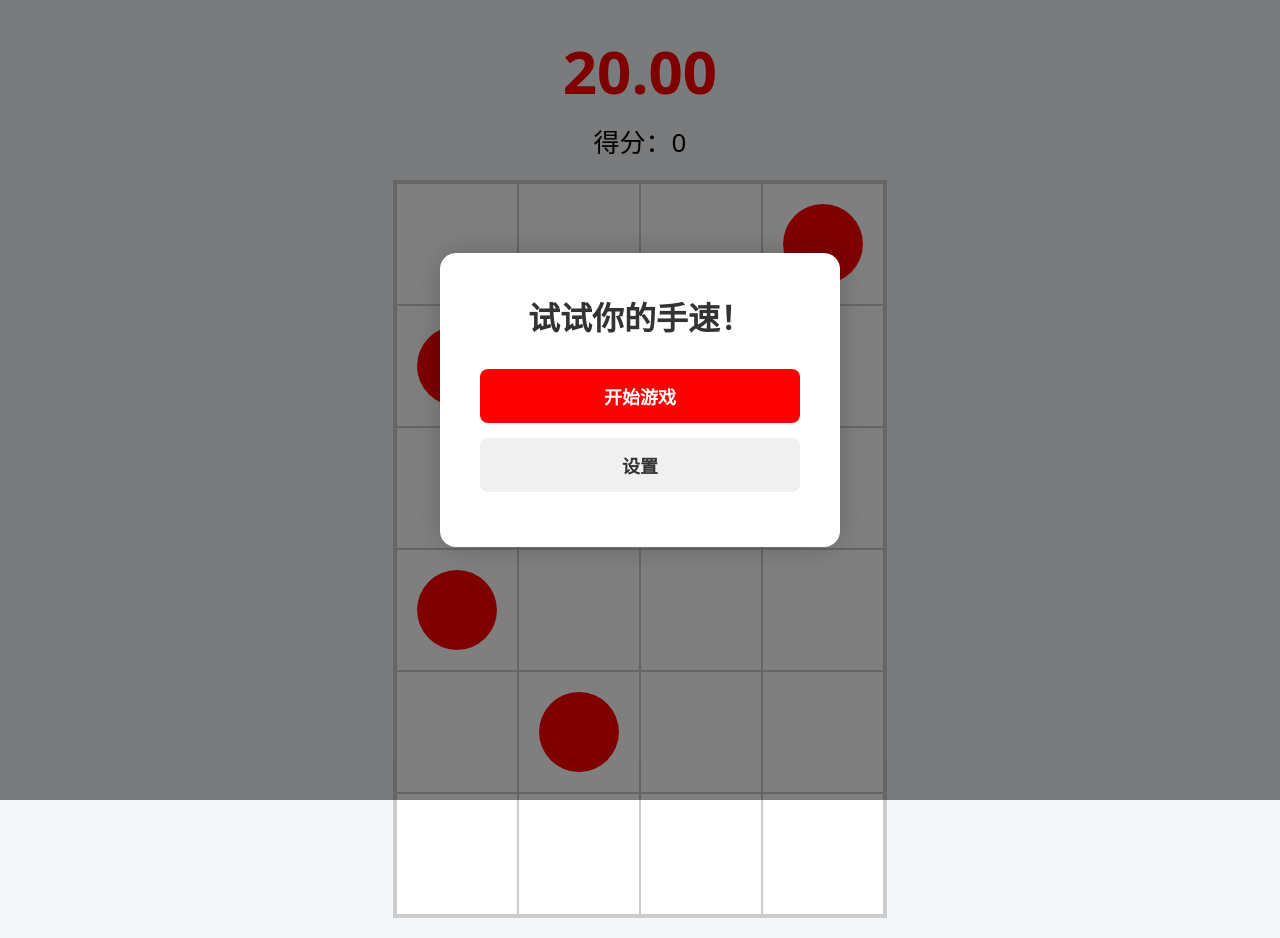
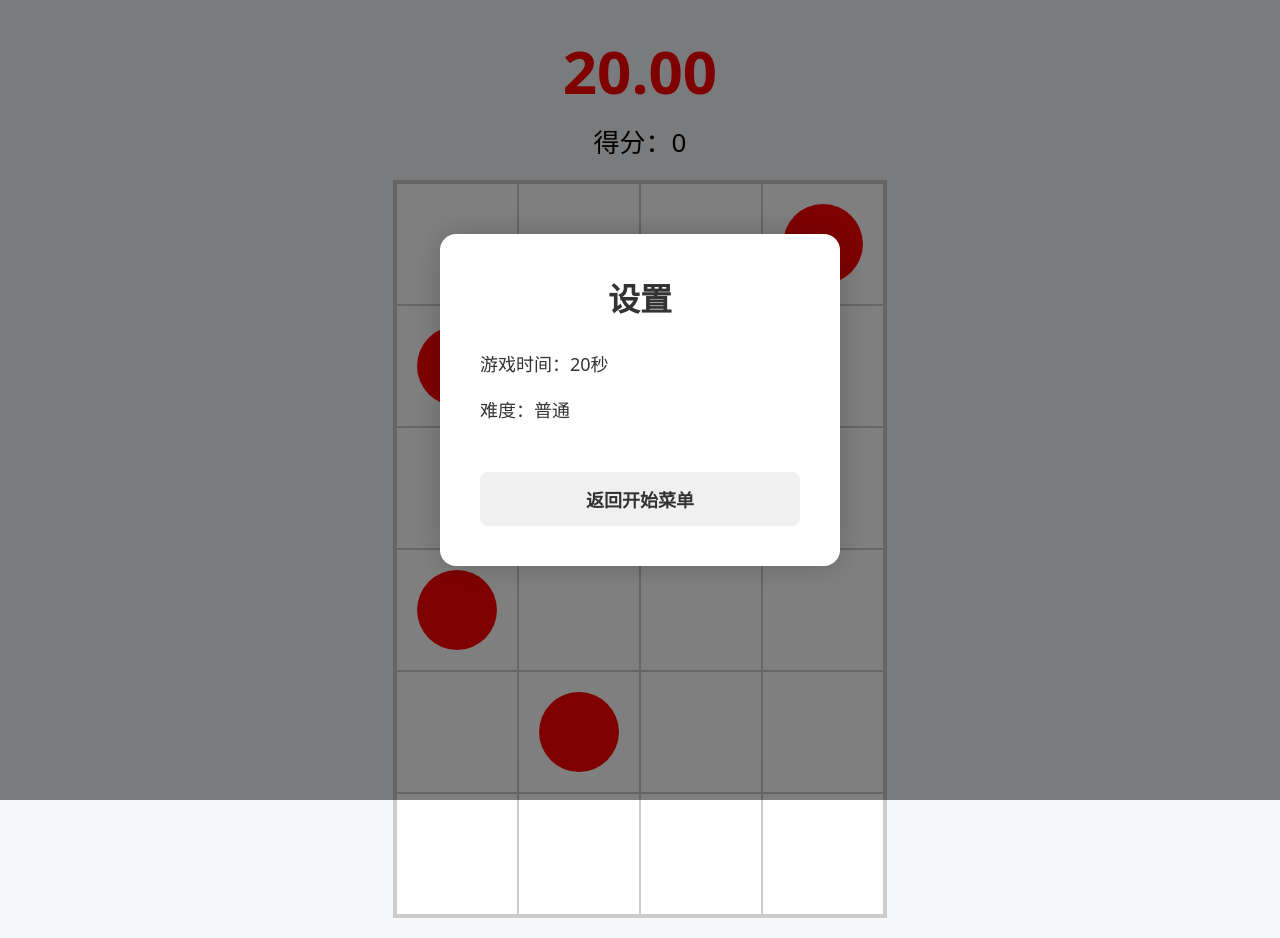
Before and after one commit to yimeilanyingbi/apple-pinao-game, a plain HTML site: page index.html in a window 1280 px wide. Both pictures are taken after a click on the button "设置". Drawn offline with Linux system fonts and the light colour scheme.

Commit message:
feat: 新增设置页面基本框架

```diff
--- a/css/style.css
+++ b/css/style.css
@@ -143,6 +143,68 @@ body {
     transform: scale(0.95);
 }
 
+/* 设置菜单 */
+.settings-menu {
+    position: fixed;
+    top: 0;
+    left: 0;
+    width: 100vw;
+    height: 100vh;
+    background: rgba(0,0,0,0.5); /* 黑色半透明背景 */
+    z-index: 999;
+    display: none;
+    align-items: center;
+    justify-content: center;
+}
+
+.settings-menu-content {
+    background: #fff;
+    padding: 40px;
+    border-radius: 16px;
+    box-shadow: 0 0 30px rgba(0,0,0,0.2);
+    text-align: center;
+    width: 90%;
+    max-width: 400px;
+}
+
+.settings-menu-content h1 {
+    font-size: 32px;
+    margin-bottom: 30px;
+    color: #333;
+}
+
+.settings-item {
+    margin-bottom: 20px;
+    text-align: left;
+}
+
+.settings-item label {
+    font-size: 18px;
+    color: #333;
+}
+
+#back-from-settings-btn {
+    margin-top: 30px;
+    padding: 14px;
+    font-size: 18px;
+    font-weight: 600;
+    color: #333;
+    background: #f0f0f0;
+    border: none;
+    border-radius: 8px;
+    cursor: pointer;
+    transition: all 0.3s ease;
+    width: 100%;
+}
+
+#back-from-settings-btn:hover {
+    background: #e0e0e0;
+}
+
+#back-from-settings-btn:active {
+    transform: scale(0.95);
+}
+
 /* 移动端适配（屏幕宽度小于600px） */
 @media screen and (max-width: 600px) {
     body {
--- a/index.html
+++ b/index.html
@@ -23,6 +23,20 @@
         </div>
     </div>
 
+    <!-- 设置页面 -->
+    <div class="settings-menu" id="settings-menu">
+        <div class="settings-menu-content">
+            <h1>设置</h1>
+            <div class="settings-item">
+                <label>游戏时间：20秒</label>
+            </div>
+            <div class="settings-item">
+                <label>难度：普通</label>
+            </div>
+            <button id="back-from-settings-btn">返回开始菜单</button>
+        </div>
+    </div>
+
     <!-- 游戏结束遮罩 -->
     <div class="mask" id="mask"></div>
 
--- a/js/dom.js
+++ b/js/dom.js
@@ -16,4 +16,6 @@ export const dom = {
     startMenu: document.getElementById('start-menu') || document.createElement('div'),
     startBtn: document.getElementById('start-btn') || document.createElement('button'),
     settingsBtn: document.getElementById('settings-btn') || document.createElement('button'),
+    settingsMenu: document.getElementById('settings-menu') || document.createElement('div'),
+    backFromSettingsBtn: document.getElementById('back-from-settings-btn') || document.createElement('button'),
 };
--- a/js/main.js
+++ b/js/main.js
@@ -33,11 +33,29 @@ function backToMenu() {
 }
 
 /**
+ * 进入设置页面
+ */
+function openSettings() {
+    dom.startMenu.style.display = 'none';
+    dom.settingsMenu.style.display = 'flex';
+}
+
+/**
+ * 从设置页面返回开始菜单
+ */
+function backFromSettings() {
+    dom.settingsMenu.style.display = 'none';
+    dom.startMenu.style.display = 'flex';
+}
+
+/**
  * 绑定菜单事件
  */
 function bindMenuEvents() {
     dom.startBtn.addEventListener('click', startGame);
+    dom.settingsBtn.addEventListener('click', openSettings);
     dom.backToMenuBtn.addEventListener('click', backToMenu);
+    dom.backFromSettingsBtn.addEventListener('click', backFromSettings);
 }
 
 window.onload = () => {
```
